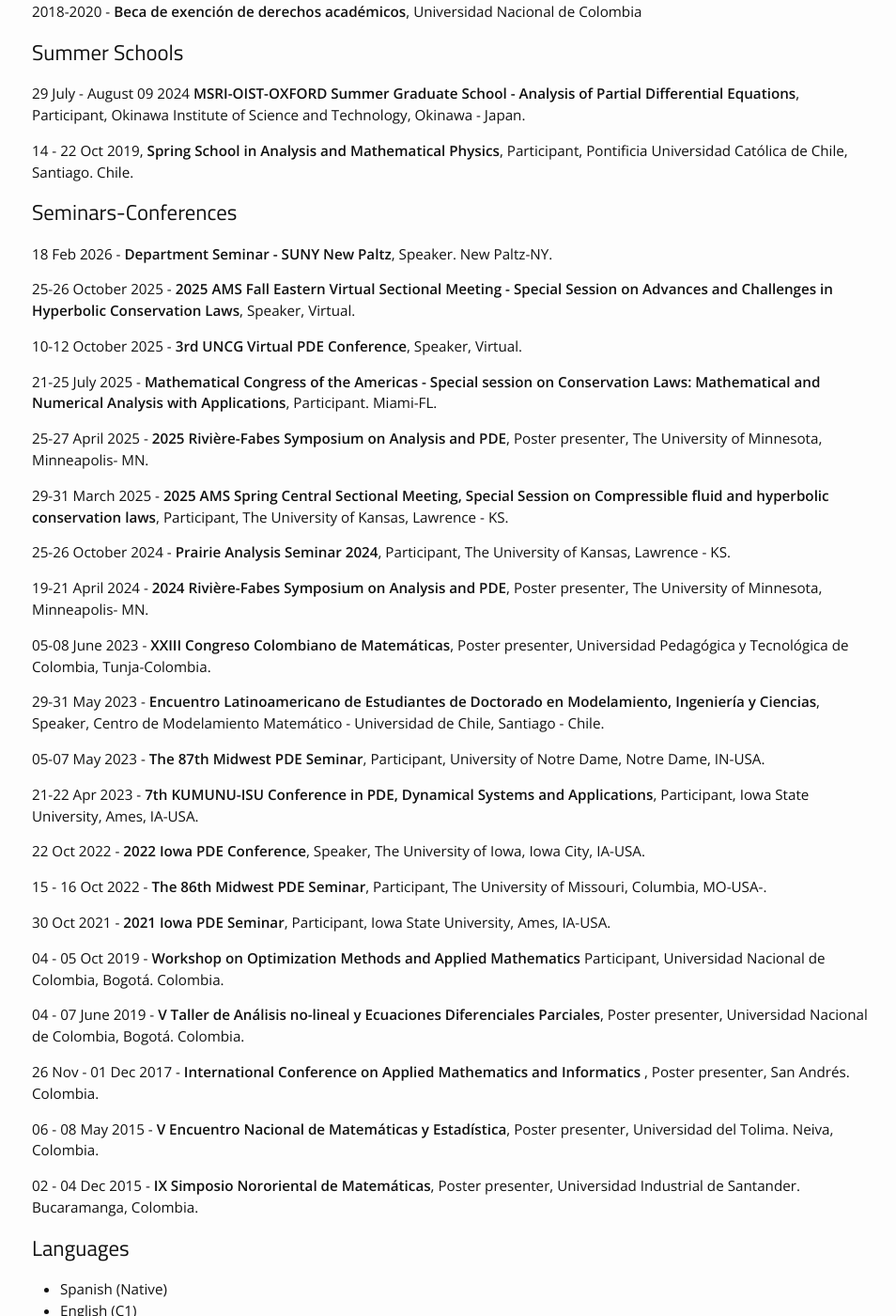
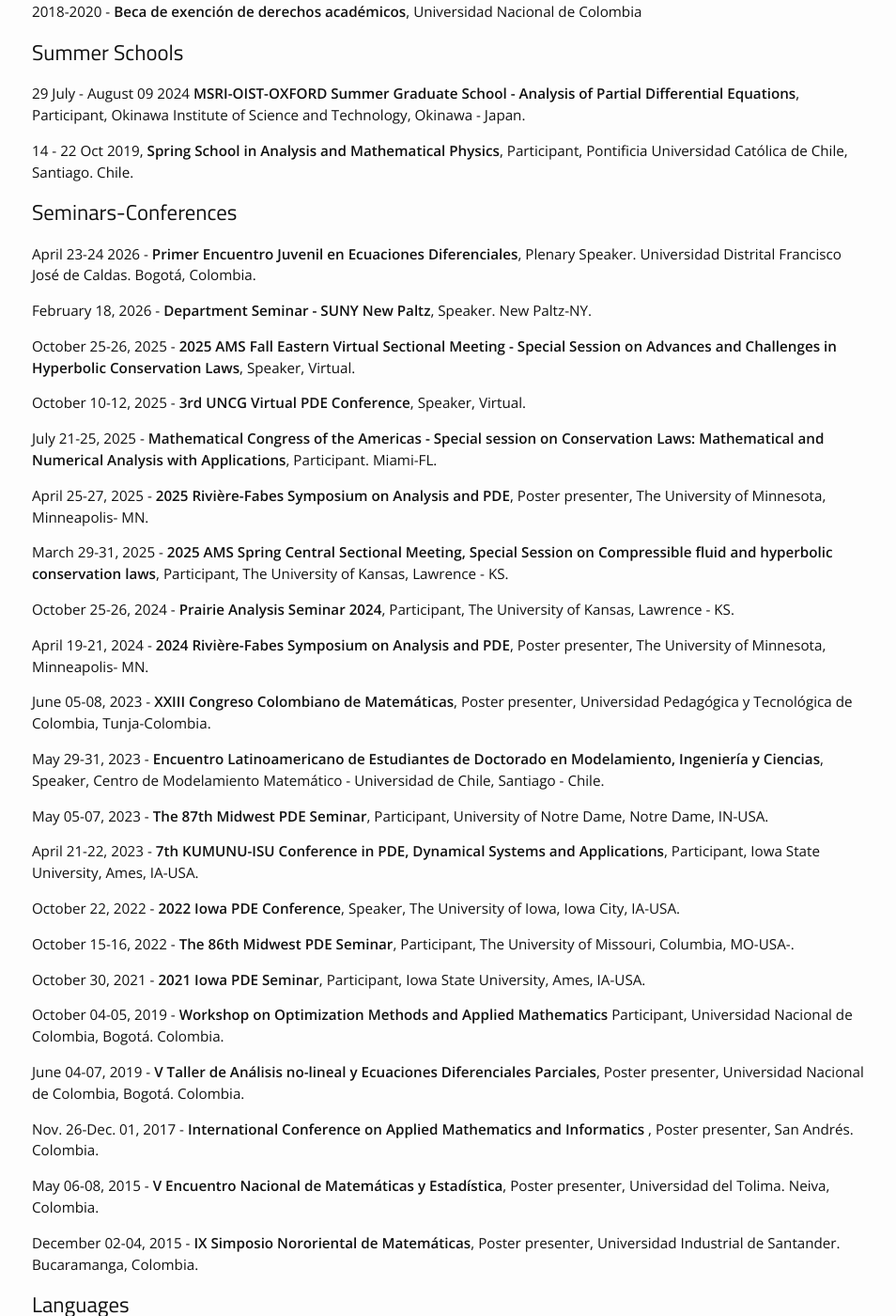
Before and after one commit to jdavidbel/jdavidbel.github.io, a Jekyll site: the page built from cv.md, in a window 1280 px wide and 1400 px high, scrolled down 743 px. Shown: the whole window at 94% size, without its empty margins (161-1115 px from the left). Built offline with Jekyll 4.4.1, drawn with Linux system fonts in a browser that asks for light colours.

Commit message:
update on dates
Fixed dates and more

```diff
--- a/cv.md
+++ b/cv.md
@@ -44,45 +44,47 @@ Summer 2023 - **Erwin and Peggy Kleinfeld Summer Award**, Mathematics Department
 
 ## Seminars-Conferences
 
-18 Feb 2026 - **Department Seminar - SUNY New Paltz**, Speaker. New Paltz-NY.
+April 23-24 2026 - **Primer Encuentro Juvenil en Ecuaciones Diferenciales**, Plenary Speaker. Universidad Distrital Francisco José de Caldas. Bogotá, Colombia.
 
-25-26 October 2025 - **2025 AMS Fall Eastern Virtual Sectional Meeting - Special Session on Advances and Challenges in Hyperbolic Conservation Laws**, Speaker, Virtual.
+February 18, 2026 - **Department Seminar - SUNY New Paltz**, Speaker. New Paltz-NY.
 
-10-12 October 2025 - **3rd UNCG Virtual PDE Conference**, Speaker, Virtual.
+October 25-26, 2025 - **2025 AMS Fall Eastern Virtual Sectional Meeting - Special Session on Advances and Challenges in Hyperbolic Conservation Laws**, Speaker, Virtual.
 
-21-25 July 2025 - **Mathematical Congress of the Americas - Special session on Conservation Laws: Mathematical and Numerical Analysis with Applications**, Participant. Miami-FL.
+October 10-12, 2025 - **3rd UNCG Virtual PDE Conference**, Speaker, Virtual.
 
-25-27 April 2025 - **2025 Rivière-Fabes Symposium on Analysis and PDE**, Poster presenter, The University of Minnesota, Minneapolis- MN.
+July 21-25, 2025 - **Mathematical Congress of the Americas - Special session on Conservation Laws: Mathematical and Numerical Analysis with Applications**, Participant. Miami-FL.
 
-29-31 March 2025 - **2025 AMS Spring Central Sectional Meeting, Special Session on Compressible fluid and hyperbolic conservation laws**, Participant, The University of Kansas, Lawrence - KS.
+April 25-27, 2025 - **2025 Rivière-Fabes Symposium on Analysis and PDE**, Poster presenter, The University of Minnesota, Minneapolis- MN.
 
-25-26 October 2024 - **Prairie Analysis Seminar 2024**, Participant, The University of Kansas, Lawrence - KS.
+March 29-31, 2025 - **2025 AMS Spring Central Sectional Meeting, Special Session on Compressible fluid and hyperbolic conservation laws**, Participant, The University of Kansas, Lawrence - KS.
 
-19-21 April 2024 - **2024 Rivière-Fabes Symposium on Analysis and PDE**, Poster presenter, The University of Minnesota, Minneapolis- MN.
+October 25-26, 2024 - **Prairie Analysis Seminar 2024**, Participant, The University of Kansas, Lawrence - KS.
 
-05-08 June 2023 - **XXIII Congreso Colombiano de Matemáticas**, Poster presenter, Universidad Pedagógica y Tecnológica de Colombia, Tunja-Colombia.
+April 19-21, 2024 - **2024 Rivière-Fabes Symposium on Analysis and PDE**, Poster presenter, The University of Minnesota, Minneapolis- MN.
 
-29-31 May 2023 - **Encuentro Latinoamericano de Estudiantes de Doctorado en Modelamiento, Ingeniería y Ciencias**, Speaker, Centro de Modelamiento Matemático - Universidad de Chile, Santiago - Chile.
+June 05-08, 2023 - **XXIII Congreso Colombiano de Matemáticas**, Poster presenter, Universidad Pedagógica y Tecnológica de Colombia, Tunja-Colombia.
 
-05-07 May 2023 - **The 87th Midwest PDE Seminar**, Participant, University of Notre Dame, Notre Dame, IN-USA.
+May 29-31, 2023 - **Encuentro Latinoamericano de Estudiantes de Doctorado en Modelamiento, Ingeniería y Ciencias**, Speaker, Centro de Modelamiento Matemático - Universidad de Chile, Santiago - Chile.
 
-21-22 Apr 2023 - **7th KUMUNU-ISU Conference in PDE, Dynamical Systems and Applications**, Participant, Iowa State University, Ames, IA-USA.
+May 05-07, 2023 - **The 87th Midwest PDE Seminar**, Participant, University of Notre Dame, Notre Dame, IN-USA.
 
-22 Oct 2022 - **2022 Iowa PDE Conference**, Speaker, The University of Iowa, Iowa City, IA-USA.
+April 21-22, 2023 - **7th KUMUNU-ISU Conference in PDE, Dynamical Systems and Applications**, Participant, Iowa State University, Ames, IA-USA.
 
-15 - 16 Oct 2022 - **The 86th Midwest PDE Seminar**, Participant, The University of Missouri, Columbia, MO-USA-.
+October 22, 2022 - **2022 Iowa PDE Conference**, Speaker, The University of Iowa, Iowa City, IA-USA.
 
-30 Oct 2021 - **2021 Iowa PDE Seminar**, Participant, Iowa State University, Ames, IA-USA.
+October 15-16,  2022 - **The 86th Midwest PDE Seminar**, Participant, The University of Missouri, Columbia, MO-USA-.
 
-04 - 05 Oct 2019 - **Workshop on Optimization Methods and Applied Mathematics** Participant, Universidad Nacional de Colombia, Bogotá. Colombia.
+October 30, 2021 - **2021 Iowa PDE Seminar**, Participant, Iowa State University, Ames, IA-USA.
 
-04 - 07 June 2019 - **V Taller de Análisis no-lineal y Ecuaciones Diferenciales Parciales**, Poster presenter, Universidad Nacional de Colombia, Bogotá. Colombia.
+October 04-05,  2019 - **Workshop on Optimization Methods and Applied Mathematics** Participant, Universidad Nacional de Colombia, Bogotá. Colombia.
 
-26 Nov - 01 Dec 2017 - **International Conference on Applied Mathematics and Informatics** , Poster presenter, San Andrés. Colombia.
+June 04-07, 2019 - **V Taller de Análisis no-lineal y Ecuaciones Diferenciales Parciales**, Poster presenter, Universidad Nacional de Colombia, Bogotá. Colombia.
 
-06 - 08 May 2015 - **V Encuentro Nacional de Matemáticas y Estadística**, Poster presenter, Universidad del Tolima. Neiva, Colombia.
+Nov. 26-Dec. 01, 2017 - **International Conference on Applied Mathematics and Informatics** , Poster presenter, San Andrés. Colombia.
 
-02 - 04 Dec 2015 - **IX Simposio Nororiental de Matemáticas**, Poster presenter, Universidad Industrial de Santander. Bucaramanga, Colombia.
+May 06-08, 2015 - **V Encuentro Nacional de Matemáticas y Estadística**, Poster presenter, Universidad del Tolima. Neiva, Colombia.
+
+December 02-04, 2015 - **IX Simposio Nororiental de Matemáticas**, Poster presenter, Universidad Industrial de Santander. Bucaramanga, Colombia.
 
 
 ## Languages
```
